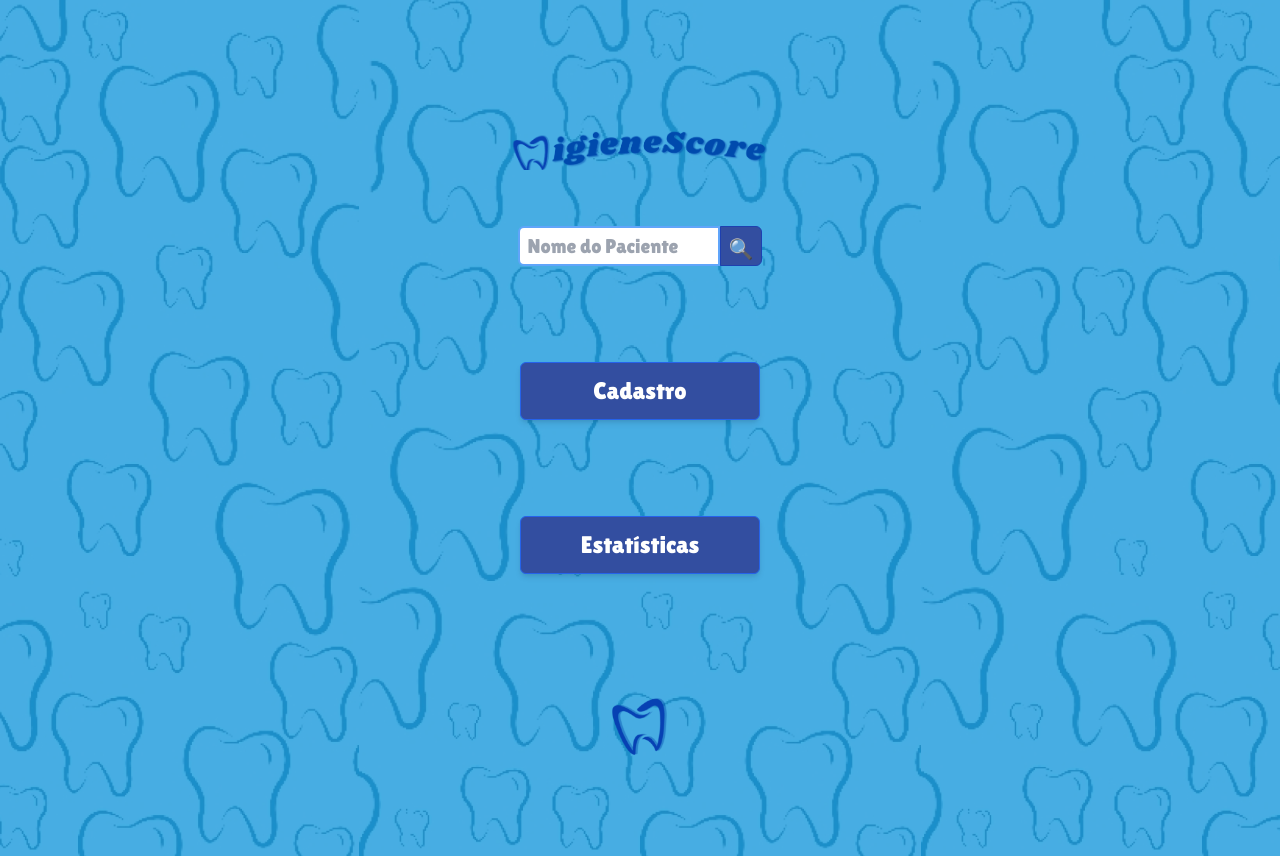
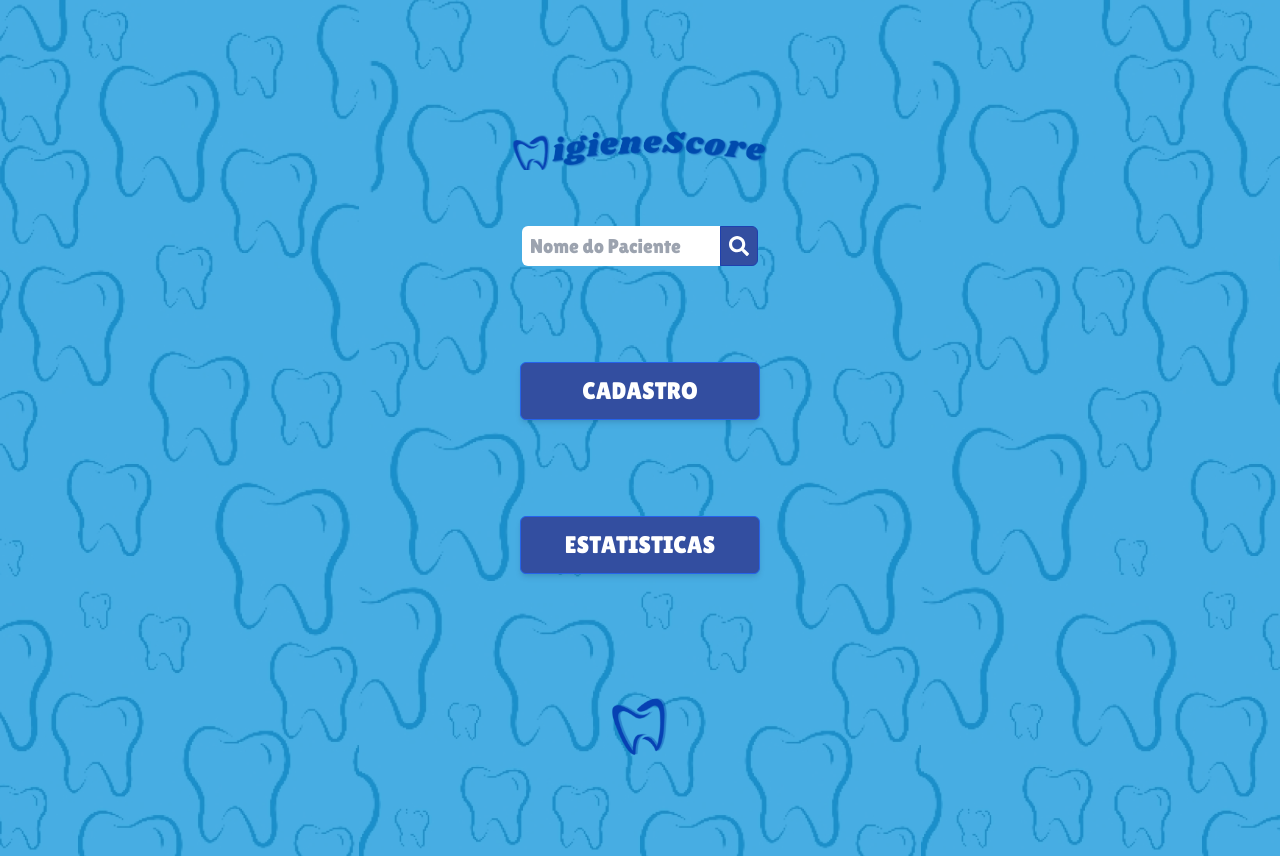
Before and after one commit to daviaragaoyt/Odonto-web, a React (Vite) app: page / in a window 1280 px wide. Built offline with nearby package versions, Linux system fonts and the light colour scheme; the HTML template or start-up script is replaced by a standard one.

Commit message:
update from website

```diff
--- a/package.json
+++ b/package.json
@@ -12,6 +12,7 @@
   "dependencies": {
     "react": "^18.3.1",
     "react-dom": "^18.3.1",
+    "react-icons": "^5.3.0",
     "react-router-dom": "^6.26.1",
     "twrnc": "^4.5.1"
   },
--- a/src/Home/index.tsx
+++ b/src/Home/index.tsx
@@ -3,6 +3,7 @@ import { Link, useNavigate } from 'react-router-dom';
 import Body from "../components/Body";
 import nome from '../../public/images/nome.png';
 import logo from '../../public/images/logo.png';
+import {FaSearch} from 'react-icons/fa'
 
 export default function Home() {
     const [searchTerm, setSearchTerm] = useState(''); // Estado para armazenar o valor da entrada
@@ -51,13 +52,12 @@ export default function Home() {
                                 setSearchTerm(e.target.value);
                                 setError(''); // Limpa o erro ao digitar
                             }}
-                            className="flex-1 p-2 border-2 border-blue-400 rounded-l-md text-xl h-10"
+                            className="flex-1 p-2 border-3 border-blue-400 rounded-l-md text-xl h-10"
                         />
                         <button
                             onClick={handleSearch} // Chama a função handleSearch ao clicar
-                            className="p-2 bg-[#334EA0] text-white border border-blue-800 rounded-r-md cursor-pointer text-xl h-10"
-                        >
-                            &#128269;
+                            className=" p-2 bg-[#334EA0] text-white border border-blue-800 rounded-r-md cursor-pointer text-xl h-10"
+                        ><FaSearch className='text-xl'></FaSearch>
                         </button>
                     </div>
                     {error && <p className="text-red-500 mt-2">{error}</p>}
@@ -67,13 +67,13 @@ export default function Home() {
                             to="/cadastro"
                             className="px-6 py-3 bg-[#334EA0] text-white border border-blue-600 rounded-md shadow-md hover:bg-blue-600 text-center w-60 text-2xl"
                         >
-                            Cadastro
+                            CADASTRO
                         </Link>
                         <Link
                             to="/estatisticas"
                             className="px-6 py-3 bg-[#334EA0] text-white border border-blue-600 rounded-md shadow-md hover:bg-blue-600 text-center w-60 text-2xl"
                         >
-                            Estatísticas
+                            ESTATISTICAS
                         </Link>
                     </div>
                     <Link to="/app">
```
Also changed, not shown: 1 other file (tests, documents, lock files or other folders).
